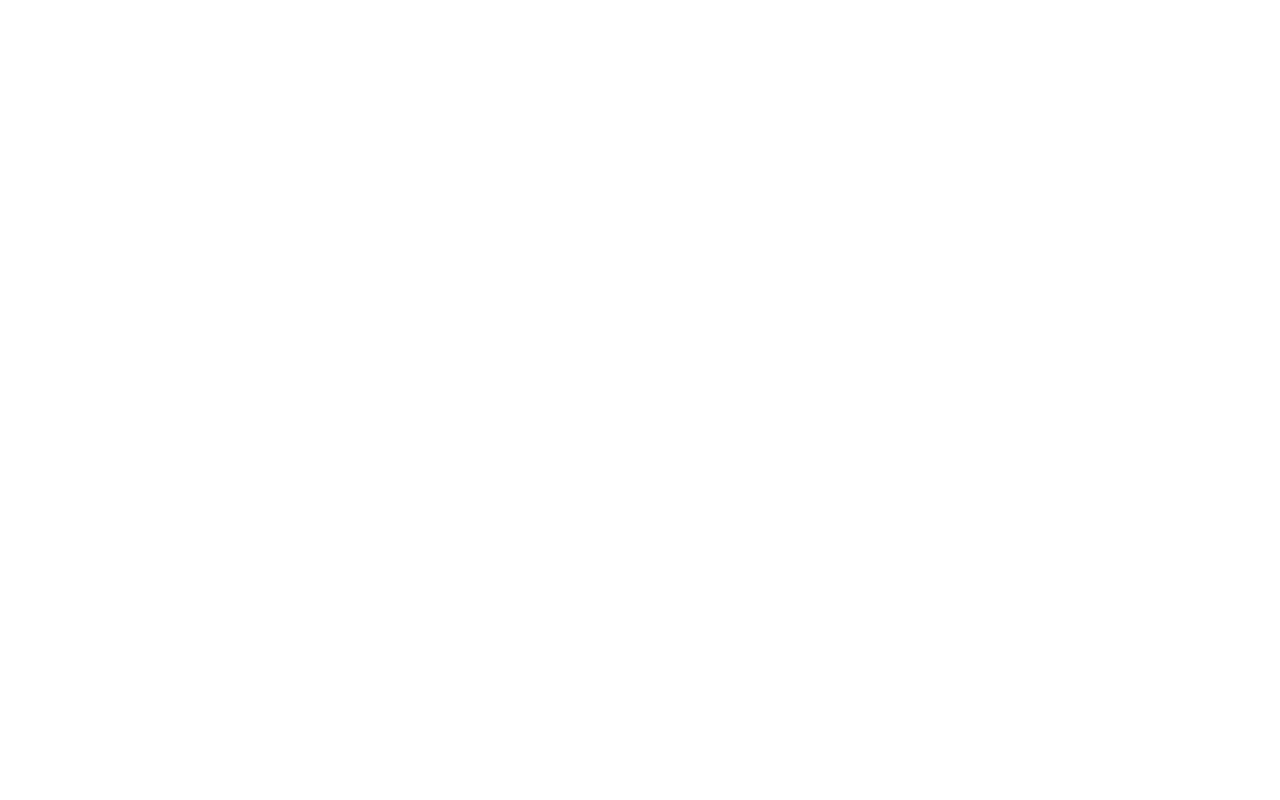
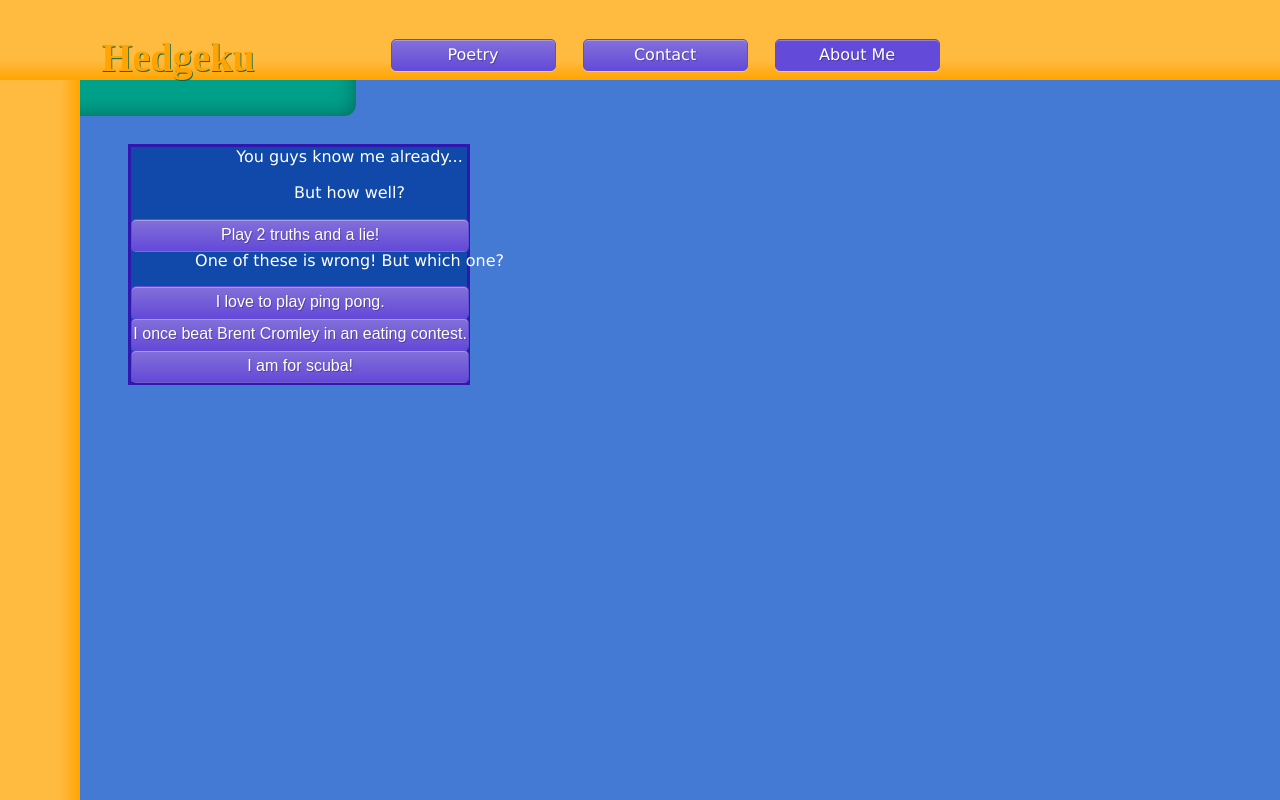
Before and after one commit to daniellekiowski/helloworld, a website: page dist/about.html in a window 1280 px wide. Drawn offline with Linux system fonts and the light colour scheme; a web font is replaced by a local one.

Commit message:
final changes

```diff
--- a/dist/about.html
+++ b/dist/about.html
@@ -0,0 +1,63 @@
+<html>
+<head>
+	<meta name="viewport" content="width=device-width">
+	<link rel="stylesheet" type="text/css" href="css/normalize.css">
+	<link href='http://fonts.googleapis.com/css?family=Indie+Flower' rel='stylesheet' type='text/css'>
+	<link href='http://fonts.googleapis.com/css?family=Love+Ya+Like+A+Sister' rel='stylesheet' type='text/css'>
+	<link rel="stylesheet" type="text/css" href="css/stylesheet.css">
+</head>
+<body>
+
+	<!--Hedgeku header and logo-->
+	<h1>Hedgeku</h1>
+	<!--Main Nav-->
+	<div>
+		<ul class = "nav">
+			<li>
+				<a href="index.html" class = "button-nav" id="poetry">Poetry</a>
+			</li>
+			<li>
+				<a href="#" class = "button-nav" id="contact">Contact</a>
+			</li>
+			<li>
+				<a href="#" class = "button-nav selected" id="about">About Me</a>
+			</li>
+		</ul>
+	</div>
+
+	<div class = "about">
+		<div id = "intro">
+			<p>
+				You guys know me already...
+			</p>
+			<p>
+				But how well?
+			</p>
+			<a href="#" class = "button" id = "btn-quiz">
+				Play 2 truths and a lie!
+			</a>
+		</div>
+		<div id = "quiz">
+			<p>
+				One of these is wrong! But which one?
+			</p>
+			<a href="#" class = "button" id = "one">
+				I love to play ping pong.
+			</a>
+			<a href="#" class = "button" id = "two">
+				I once beat Brent Cromley in an eating contest.
+			</a>
+			<a href="#" class = "button" id = "one">
+				I am for scuba!
+			</a>
+		</div>
+		<div id = "results">
+
+		</div>
+	</div>
+
+	<script type="text/javascript" src="scripts/jquery.js"></script>
+	<script type="text/javascript" src="scripts/about_script.js"></script>
+
+</body>
+</html>
--- a/dist/css/stylesheet.css
+++ b/dist/css/stylesheet.css
@@ -32,9 +32,15 @@ img {
 
 p, li {
 	font-family:Verdana, Geneva, sans-serif;
+	color: #FFF;
 }
 
-.poem {
+p {
+	margin: 0% 15% 5% 15%;
+	text-align: center;
+}
+
+.poem, .about {
 	background-color: #1049A9;
 	border: 0.2em solid #3216B0;
 	margin: 1em;
@@ -138,12 +144,18 @@ p, li {
 		background: -ms-linear-gradient(left,  #FFBB40 75%,#FFA400 100%);
 		background: linear-gradient(to right,  #FFBB40 75%,#FFA400 100%);
 	}
-	.poetry, .fill_img{
+	.poetry, .fill_img, .about{
 		z-index: -2;
 		position: relative;
 		top: 8em;
 		width: 80%;
 		left: 15%;
+	}
+	.about{
+		left: 85%;
+	}
+	p{
+		width: 100%;
 	}
 	.haiku{
 		font-size: 1.25em;
@@ -181,7 +193,7 @@ p, li {
 		left: 360px;
 	}
 
-	.poetry, .fill_img{
+	.poetry, .fill_img, .about{
 		width: 90%;
 		left: 30%;
 	}
```
Also changed, not shown: dist/index.html (+6 -9 lines), dist/scripts/about_script.js (added).
